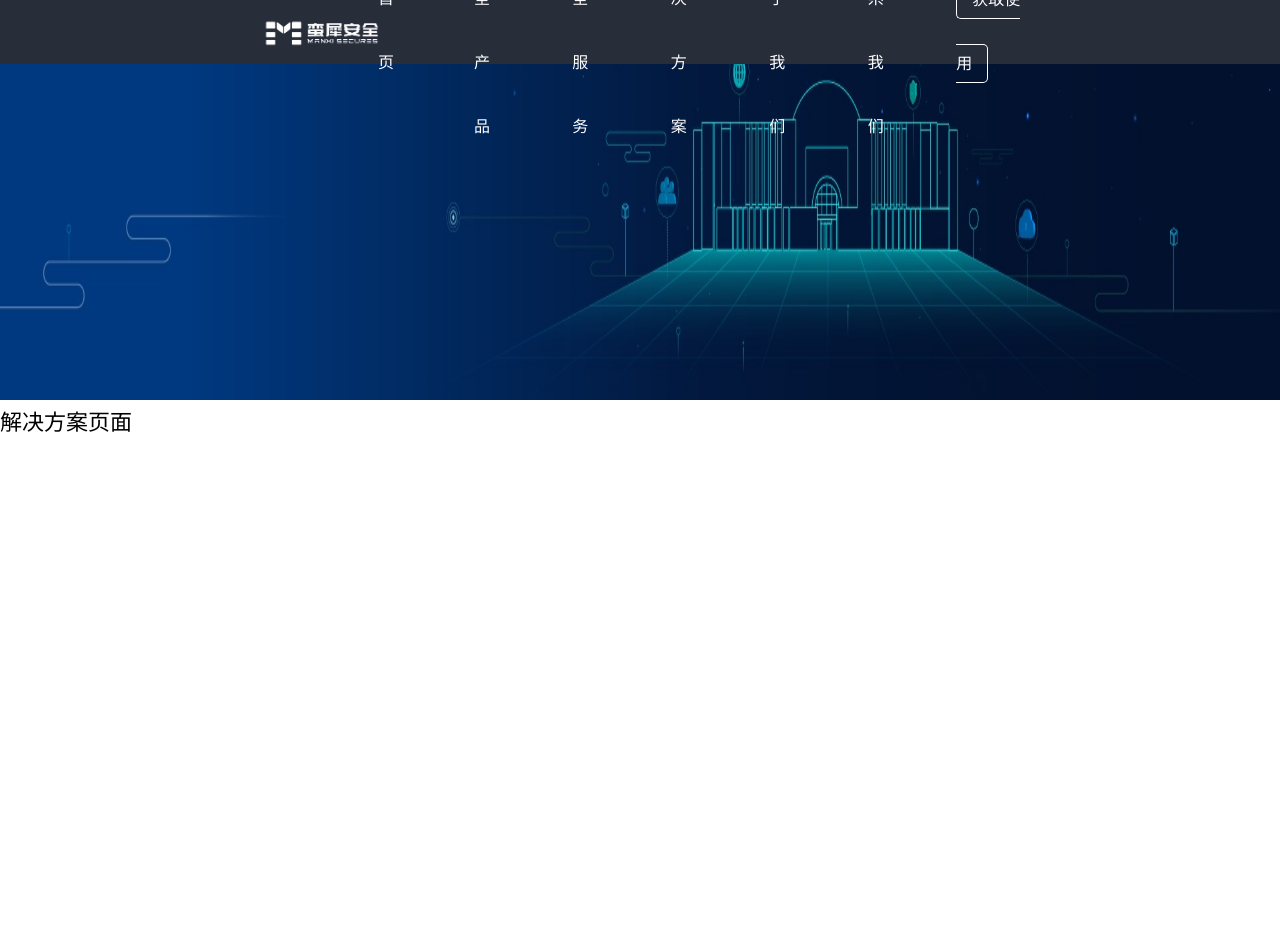
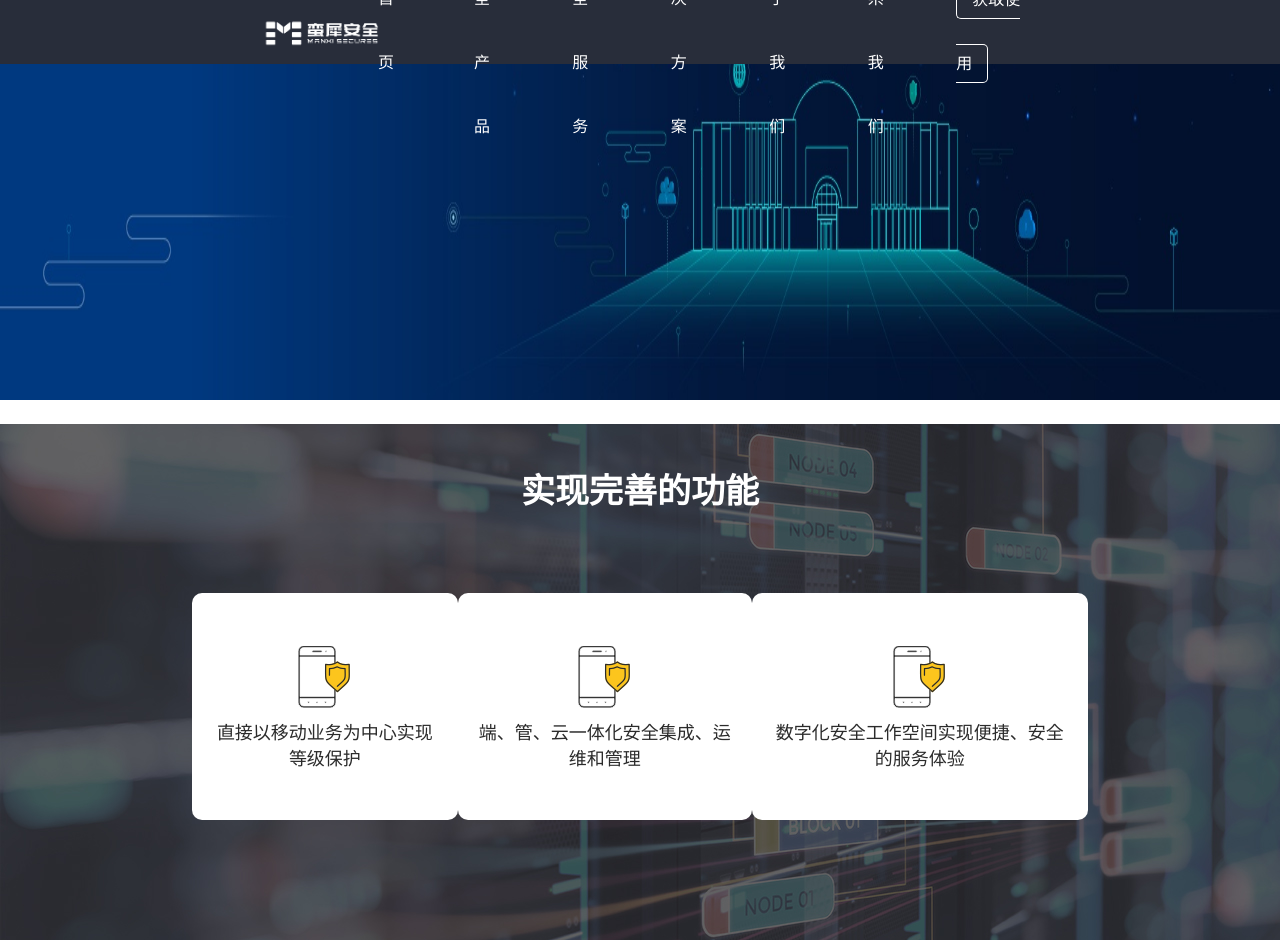
Before and after one commit to smilezf1/website, a Vue app: page /#/Project in a window 1280 px wide. Shown: the top 952 px of the page. Built offline with nearby package versions, Linux system fonts and the light colour scheme; what vue-baidu-map would draw is missing.

Commit message:
change style

```diff
--- a/src/App.vue
+++ b/src/App.vue
@@ -1,11 +1,39 @@
 <template>
   <div id="app">
-    <router-view />
+    <router-view v-if="isRouterAlive" />
   </div>
 </template>
 <script>
 export default {
-  name: "App"
+  name: "App",
+  provide() {
+    //父组件通过provide来提供变量,在子组件中通过inject来注入变量
+    return {
+      reload: this.reload
+    };
+  },
+  data() {
+    return {
+      isRouterAlive: true //控制试图是否显示的变量
+    };
+  },
+  methods: {
+    reload() {
+      this.isRouterAlive = false; //先关闭
+      this.$nextTick(() => {
+        this.isRouterAlive = true; //再打开
+      });
+    }
+  },
+  watch: {
+    $route(to, from) {
+      //监听路由是否发生变化
+      if (to.path) {
+        //跳转到哪个页面都进行刷新
+        this.reload();
+      }
+    }
+  }
 };
 </script>
 <style>
@@ -26,7 +54,7 @@ html,
 body {
   height: 100%;
 }
-#app{
-  height:100%;
+#app {
+  height: 100%;
 }
 </style>
--- a/src/components/About.vue
+++ b/src/components/About.vue
@@ -44,7 +44,7 @@ export default {
   margin: 30px 0;
 }
 .enterpriseConceptContent {
-  width: 60%;
+  width: 80%;
   margin: 20px auto;
   display: flex;
   justify-content: space-around;
--- a/src/components/About/devHistroy.vue
+++ b/src/components/About/devHistroy.vue
@@ -126,7 +126,7 @@ export default {
   font-weight:normal;
 }
 .history {
-  width: 13%;
+  width: 16%;
   margin: 0 auto;
 }
 .historyTitle {
--- a/src/components/Connect.vue
+++ b/src/components/Connect.vue
@@ -2,11 +2,11 @@
   <div class="Connect">
     <headerSpace></headerSpace>
     <div class="banner">
-      <img src="../assets/develop.jpg" />
+      <img src="../assets/connect.jpg" style="height:500px" />
     </div>
     <!-- 联系地址 -->
     <div class="connectAddress">
-      <p>公司地址</p>
+      <p class="title">公司地址</p>
       <baidu-map
         :center="center"
         :zoom="25"
@@ -27,10 +27,8 @@
           @draw="draw"
         >
           <div class="info">
-            <p class="companyName">上海蛮犀科技有限公司</p>
-            <p class="phone">电话:021-57677921</p>
             <p class="address">
-              地址:上海市松江区沈砖公路5555号韵博智谷8709-8711
+              上海市松江区沈砖公路5555号韵博智谷8709-8711
             </p>
             <span class="triangle"></span>
           </div>
@@ -65,7 +63,7 @@ export default {
         new BMap.Point(121.258716, 31.097119)
       );
       el.style.left = pixel.x - 170 + "px";
-      el.style.top = pixel.y - 180 + "px";
+      el.style.top = pixel.y - 100 + "px";
     }
   }
 };
@@ -73,11 +71,11 @@ export default {
 <style>
 .banner img {
   width: 100%;
-  height:400px;
+  height: 400px;
 }
 /* test */
-.connectAddress{
-  height:700px;
+.connectAddress {
+  height: 700px;
 }
 .connectAddress,
 .cooperation {
@@ -88,9 +86,17 @@ export default {
 .connectAddress > p {
   margin: 20px 0;
 }
-.connectAddress p,
-.cooperation p {
-  font-size:34px;
+.companyDetails {
+  width: 40%;
+  margin: 0 auto;
+}
+.companyDetails p {
+  text-align: left;
+  margin: 10px 0;
+}
+.connectAddress .title,
+.cooperation .title {
+  font-size: 34px;
 }
 .cooperation span {
   display: block;
@@ -111,7 +117,7 @@ export default {
 #map {
   width: 40%;
   height: 400px;
-  margin: 30px auto;
+  margin: 130px auto;
 }
 .sample {
   width: 320px;
@@ -125,10 +131,11 @@ export default {
 }
 .info {
   position: relative;
-  border: 1px solid #ababab;
+  /* border: 1px solid #ababab; */
+  box-shadow: 0 0 10px #0000003b;
 }
 .info .address {
-  font-size: 10px;
+  font-size: 13px;
 }
 .info .triangle {
   display: inline-block;
--- a/src/components/Gain.vue
+++ b/src/components/Gain.vue
@@ -148,7 +148,7 @@ export default {
   width: 100%;
 }
 .menu {
-  width: 20%;
+  width: 25%;
   margin: 0 auto;
   text-align: center;
 }
@@ -161,7 +161,7 @@ export default {
   margin: 10px 20px;
 }
 .immediately h2 {
-  font-size: 42px;
+  font-size: 36px;
   font-weight: 700;
   margin: 40px 10px;
   text-align: center;
@@ -182,7 +182,7 @@ export default {
 .el-form-item.is-required:not(.is-no-asterisk) > .el-form-item__label:before {
   color: #6aa3ea;
 }
- .el-form-item__content {
+.el-form-item__content {
   margin-left: 140px !important;
 }
 </style>
--- a/src/components/Headerspace.vue
+++ b/src/components/Headerspace.vue
@@ -91,7 +91,7 @@ export default {
               { content: "移动应用加固系统", src: "/Product/Reinforce" },
               { content: "移动应用源码加固编译器", src: "/Product/Code" },
               { content: "移动应用源码虚拟化编译器", src: "/Product/Virtual" },
-              { content: "移动应用安全业务", src: "/Product/safetyService" },
+              { content: "移动应用安全业务", src: "/Product/Insurance" },
               { content: "移动应用秘钥白盒插件", src: "/Product/SecretKey" },
               {
                 content: "移动应用环境自查插件",
@@ -152,7 +152,7 @@ export default {
         document.documentElement.scrollTop ||
         document.body.scrollTop;
       this.i = scrollTop;
-      if (scrollTop >= 620) {
+      if (scrollTop >=40) {
         this.navigationBg = 1;
       } else {
         this.navigationBg = 0;
@@ -232,11 +232,12 @@ export default {
   width: 100%;
   top: 0;
   left: 0;
-  /*  background: #282d3a; */
   background: transparent;
+  transition: background 0.3s ease;
 }
 .minNavigation {
-  background: #282d3a;
+  background: #1a1c24;
+  transition: background 0.3s ease;
 }
 .navigationContent {
   width: 60%;
--- a/src/components/Product.vue
+++ b/src/components/Product.vue
@@ -15,8 +15,7 @@ export default {
   components: { headerSpace, footerSpace },
   data() {
     return {};
-  },
-  methods: {}
+  }
 };
 </script>
 <style>
--- a/src/components/Project.vue
+++ b/src/components/Project.vue
@@ -7,7 +7,16 @@
     </div>
     <!-- 主体内容 -->
     <div class="ProjectContent">
-      解决方案页面
+      <!-- 实现完善的功能 测试 -->
+      <div class="function">
+        <h3 class="title">实现完善的功能</h3>
+        <ul>
+          <li v-for="item in functionNavItem" :key="item.id">
+            <img src="../assets/icon.png" />
+            <p>{{ item.content }}</p>
+          </li>
+        </ul>
+      </div>
     </div>
     <!-- 尾部 -->
     <Footerspace></Footerspace>
@@ -18,7 +27,22 @@ import headerSpace from "@/components/headerSpace";
 import Footerspace from "@/components/Footerspace";
 export default {
   name: "Project",
-  components: { headerSpace, Footerspace }
+  components: { headerSpace, Footerspace },
+  data() {
+    return {
+      functionNavItem: [
+        {
+          id: 1,
+          content: "直接以移动业务为中心实现等级保护"
+        },
+        {
+          id: 2,
+          content: "端、管、云一体化安全集成、运维和管理"
+        },
+        { id: 3, content: "数字化安全工作空间实现便捷、安全的服务体验" }
+      ]
+    };
+  }
 };
 </script>
 <style>
@@ -27,7 +51,35 @@ export default {
   height: 400px;
 }
 .ProjectContent {
-  height: 700px;
+  /* 高度测试 */
   font-size: 22px;
 }
+.function {
+  height: 100%;
+  background: url("../assets/section-bg.jpg");
+  padding: 40px 0;
+  margin: 20px 0;
+}
+.function .title {
+  color: white;
+  text-align: center;
+  font-size: 34px;
+}
+.function ul {
+  display: flex;
+  width: 70%;
+  margin: 20px auto;
+  justify-content: space-around;
+  padding: 60px 0;
+}
+.function ul li {
+  background: white;
+  border-radius: 10px;
+  text-align: center;
+  padding: 50px 20px;
+}
+.function ul li p {
+  font-size: 18px;
+  color: #2b2b2b;
+}
 </style>
--- a/src/components/Service.vue
+++ b/src/components/Service.vue
@@ -53,7 +53,7 @@ export default {
   font-weight: normal;
 }
 .serviceIntroduce p {
-  color: #666;
+  color: #2b2b2b;
   font-size: 18px;
   letter-spacing: 1px;
   margin-top: 10px;
--- a/src/components/product/Code.vue
+++ b/src/components/product/Code.vue
@@ -92,6 +92,9 @@ export default {
     recovergetUse() {
       this.getUseIndex = 0;
     }
+  },
+  mounted() {
+    /* console.log(this.xx()) */
   }
 };
 </script>
--- a/src/components/product/safetyService.vue
+++ b/src/components/product/Insurance.vue
@@ -1,5 +1,5 @@
 <template>
-  <div class="safetyService">
+  <div class="Insurance">
     <!--  移动应用安全业务 -->
     <div class="productContent">
       <div class="productBanner">
@@ -49,7 +49,7 @@
 </template>
 <script>
 export default {
-  name: "safety service",
+  name: "Insurance",
   data() {
     return {
       traitList: [
--- a/src/router/index.js
+++ b/src/router/index.js
@@ -19,7 +19,7 @@ import SelfInspection from '@/components/product/SelfInspection.vue'
 import Gain from '@/components/Gain.vue'
 import safetyEvaluation from '@/components/product/safetyEvaluation.vue'
 import safetyProtection from '@/components/product/safetyProtection.vue'
-import safetyService from '@/components/product/safetyService.vue'
+import Insurance from '@/components/product/Insurance.vue'
 //About文件下的组件
 import companyIntroduce from '@/components/About/companyIntroduce.vue';
 import devHistroy from '@/components/About/devHistroy.vue';
@@ -76,7 +76,7 @@ export default new Router({
       component: safetyEvaluation
     },
     { path: "safetyProtection", component: safetyProtection },
-    { path: "safetyService", component: safetyService }
+    { path: "Insurance", component:Insurance }
     ]
   },
   {
```
Also changed, not shown: src/assets/connect.jpg (added).
